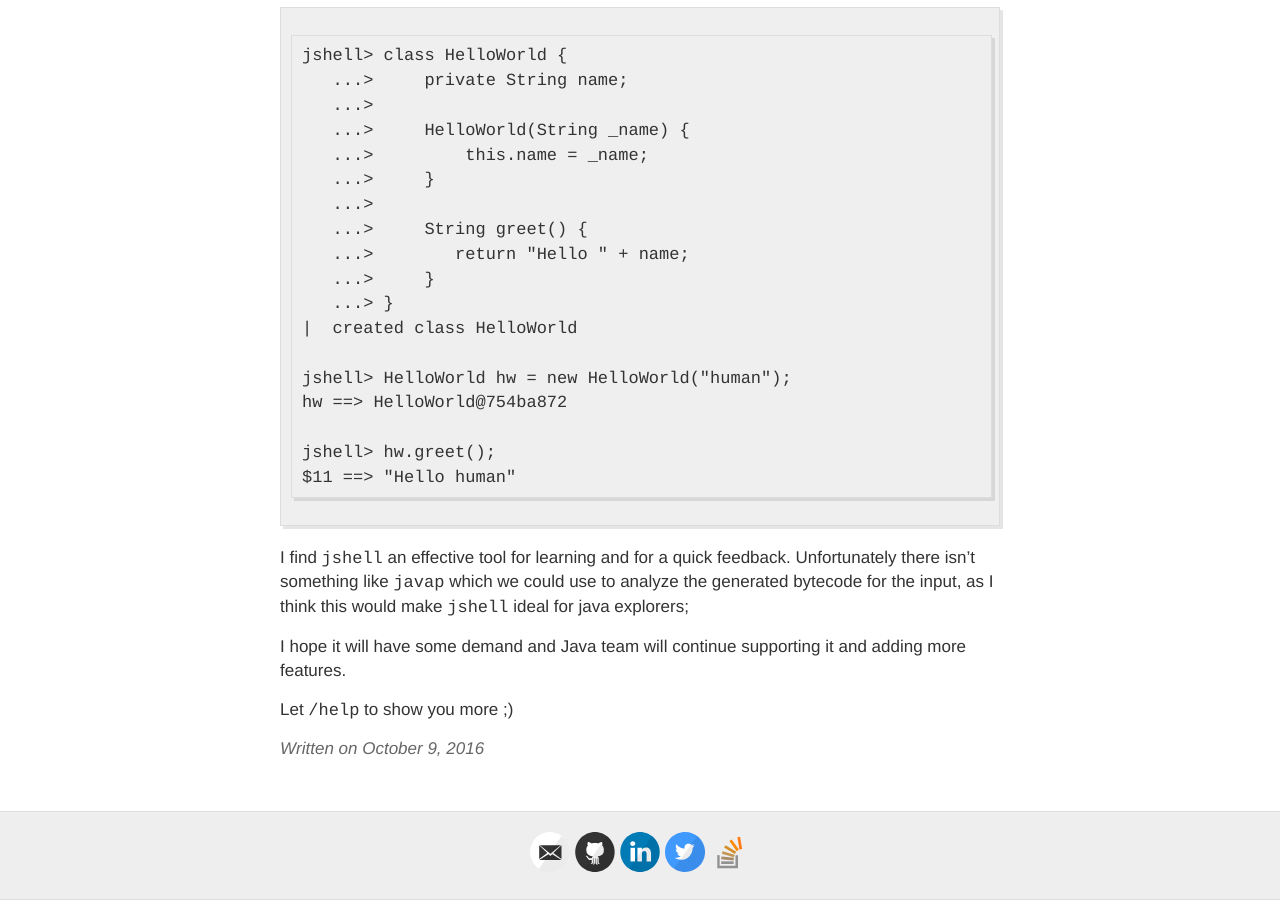
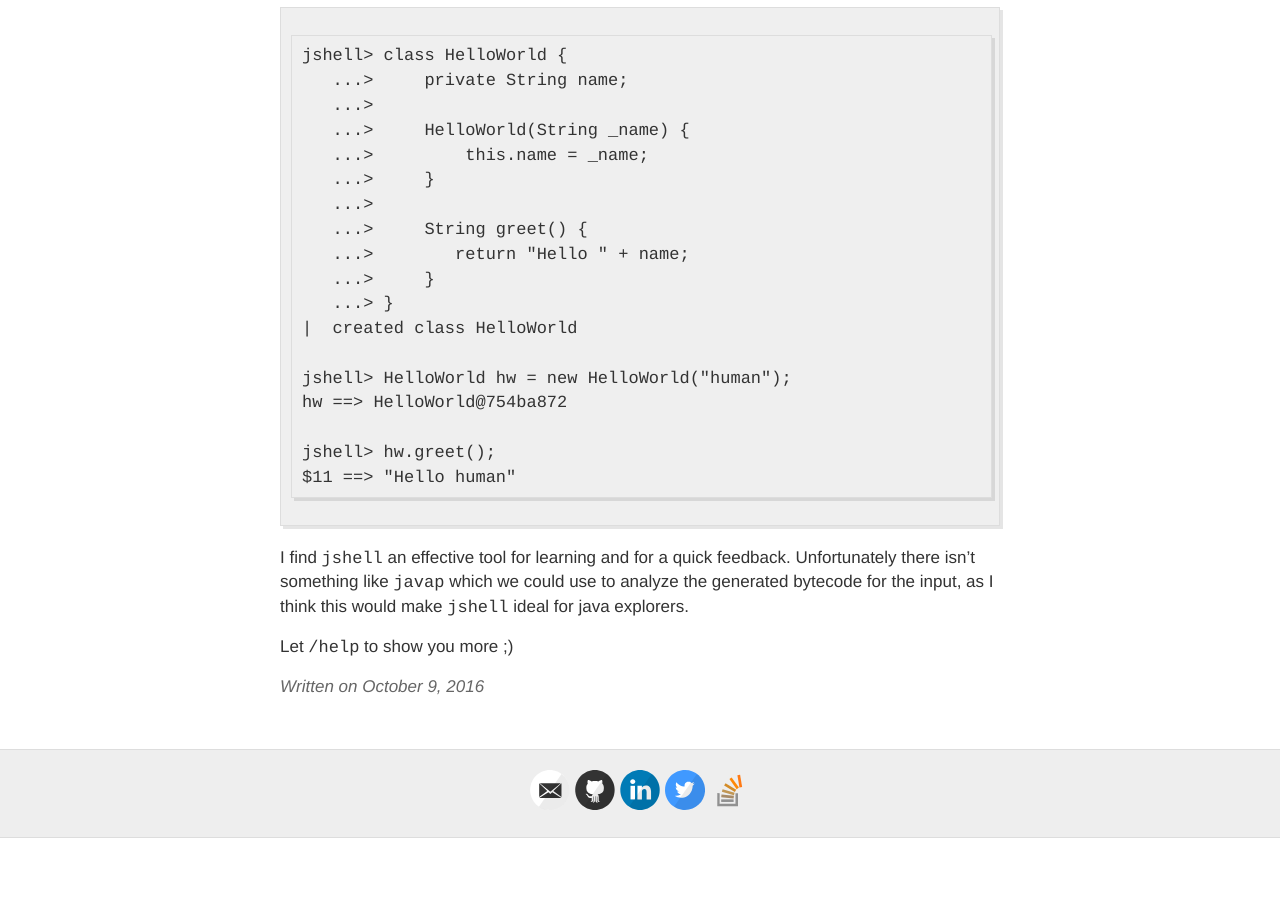
Before and after one commit to vtorosyan/vtorosyan.github.io, a Jekyll site: the page built from _posts/2016/10/2016-10-9-jshell-in-practice.md, in a window 1280 px wide and 900 px high, scrolled down 3128 px. Built offline with Jekyll 4.4.1, drawn with Linux system fonts in a browser that asks for light colours; comment, search, counter and statistics services are not loaded; after the commit the page ends 3966 px from its top, so only the background shows below that.

Commit message:
Editing: jshell in practice

````diff
--- a/_posts/2016/10/2016-10-9-jshell-in-practice.md
+++ b/_posts/2016/10/2016-10-9-jshell-in-practice.md
@@ -113,8 +113,6 @@ hw ==> HelloWorld@754ba872
 jshell> hw.greet();
 $11 ==> "Hello human"
 ```
-I find `jshell` an effective tool for learning and for a quick feedback. Unfortunately there isn’t something like `javap` which we could use to analyze the generated bytecode for the input, as I think this would make `jshell` ideal for java explorers;
-
-I hope it will have some demand and Java team will continue supporting it and adding more features.
+I find `jshell` an effective tool for learning and for a quick feedback. Unfortunately there isn’t something like `javap` which we could use to analyze the generated bytecode for the input, as I think this would make `jshell` ideal for java explorers.
 
 Let `/help` to show you more ;)
````
